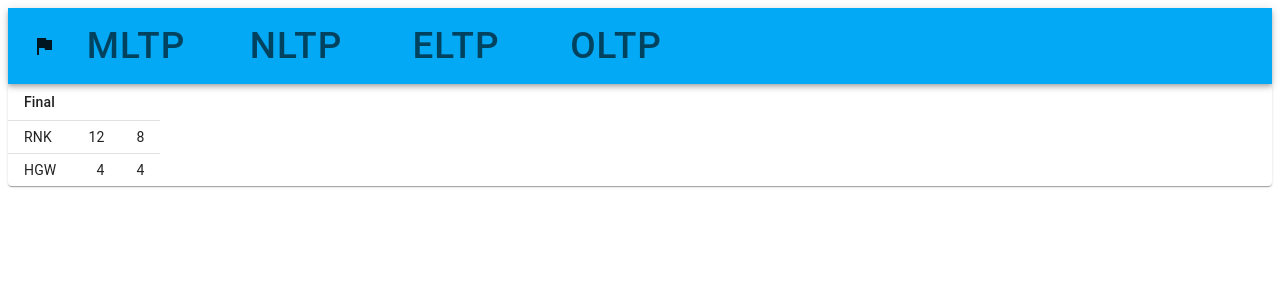
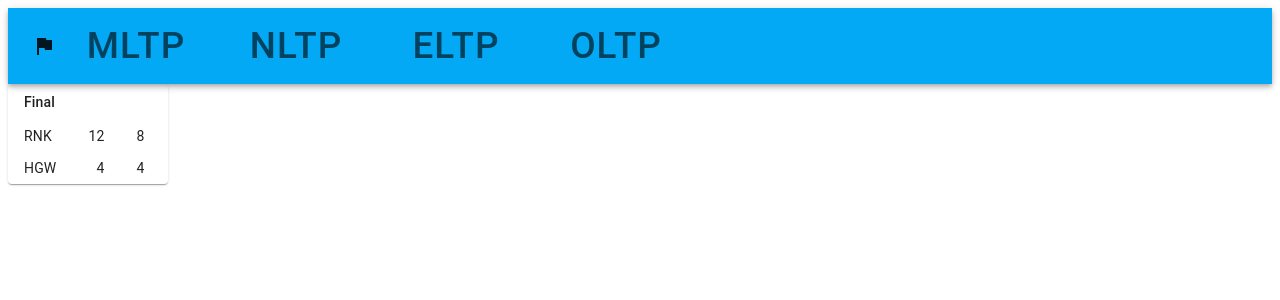
Before and after one commit to itsokthen/tagpro_central, a React (Create React App) app in the folder tagprocentral/: page / in a window 1280 px wide. Shown: the top 300 px of the page. Built offline with nearby package versions, Linux system fonts and the light colour scheme.

Commit message:
reduced table size

```diff
--- a/tagprocentral/src/components/Recent_Games/Recent_Games.js
+++ b/tagprocentral/src/components/Recent_Games/Recent_Games.js
@@ -15,17 +15,16 @@ const rows = [createData("RNK", 12, 8), createData("HGW", 4, 4)];
 
 export default function DenseTable() {
   return (
-    <TableContainer component={Paper}>
-      <Table
+    <TableContainer
       sx={{
         [`& .${tableCellClasses.root}`]: {
           borderBottom: "none",
         },
+        maxWidth: 160,
       }}
-        sx={{ maxWidth: 150 }}
-        size="small"
-        aria-label="a dense table"
+      component={Paper}
     >
+      <Table sx={{ maxWidth: 150 }} size="small" aria-label="a dense table">
         <TableHead>
           <TableRow>
             <TableCell>Final</TableCell>
```
Lines whose indentation alone changed are shown as unchanged.
